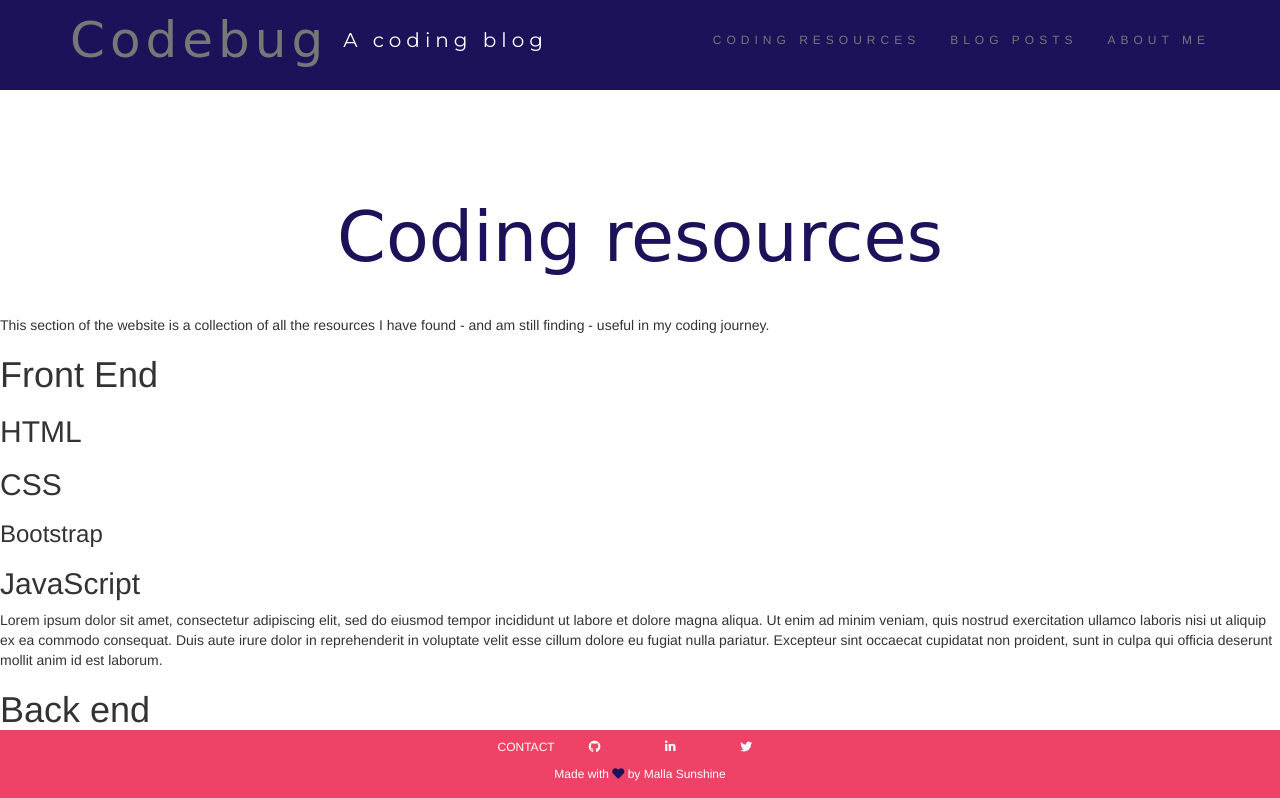
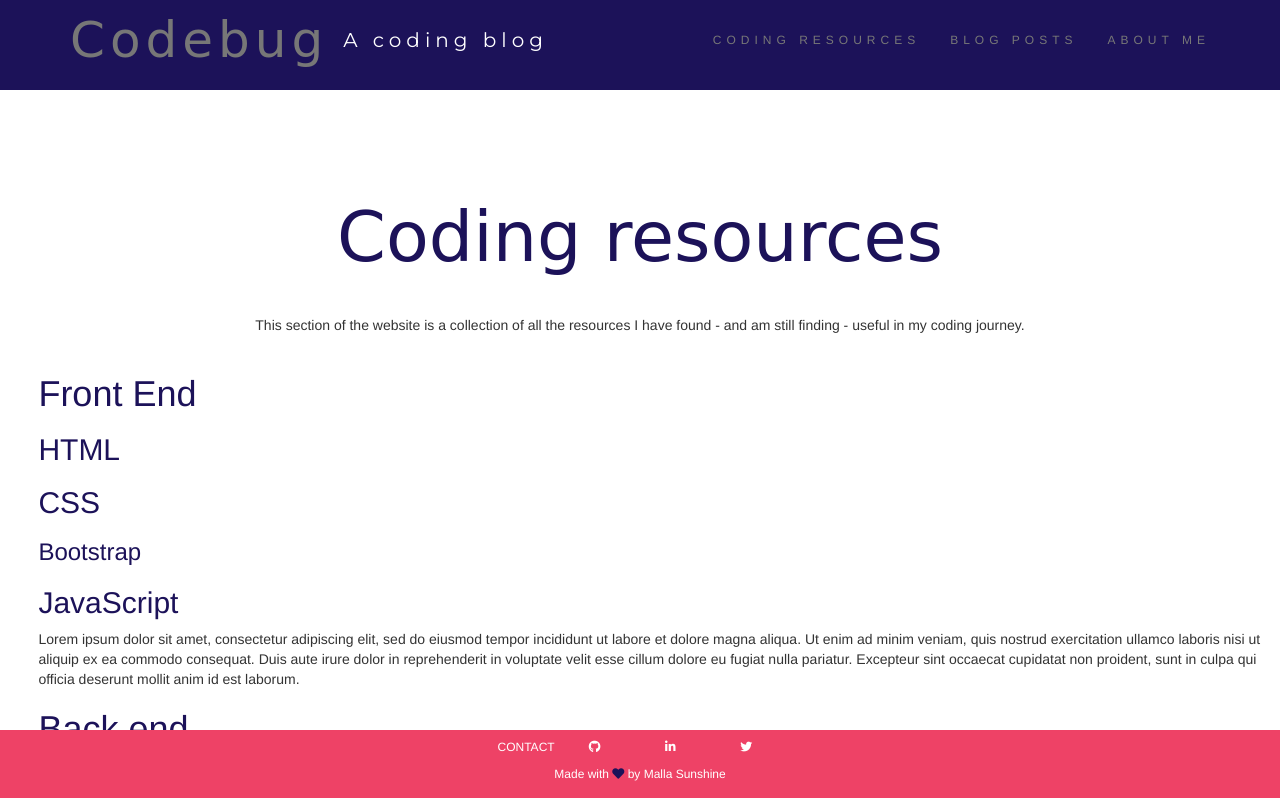
Before and after one commit to CodebugM/Web-Blog, a plain HTML site: page resources.html in a window 1280 px wide. Shown: the top 798 px of the page. Drawn offline with nearby package versions, Linux system fonts and the light colour scheme; a web font is replaced by a local one.

Commit message:
Update styles.css

```diff
--- a/styles.css
+++ b/styles.css
@@ -73,6 +73,21 @@ body {
   padding: 2% 15%;
 }
 
+/* RESOURCES SUBPAGE */
+
+.resources-subtitle {
+  text-align: center;
+  margin-bottom: 3%;
+}
+
+.resources-entry {
+  padding-left: 3%;
+}
+
+.resources-entry h1, h2, h3 {
+  color: #1c1259;
+}
+
 /* FOOTER */
 
 .footer-padding {
```
